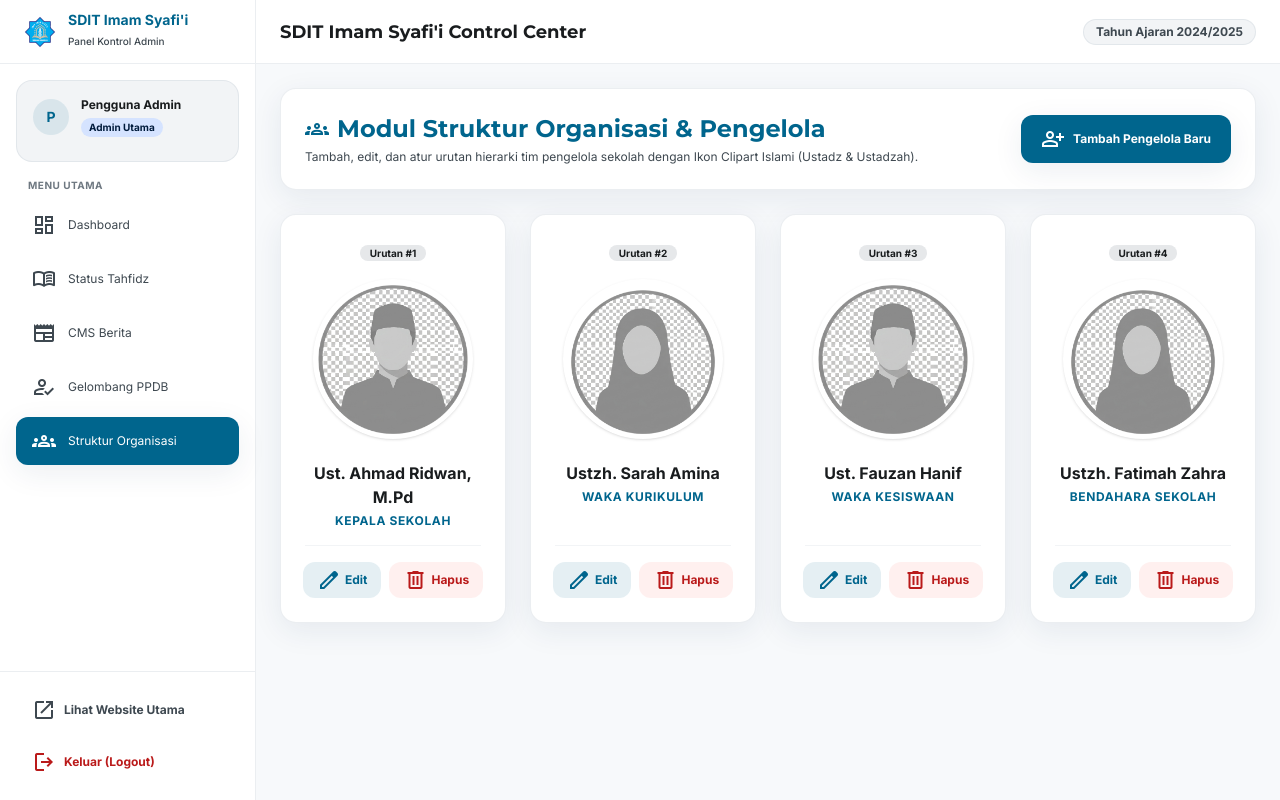
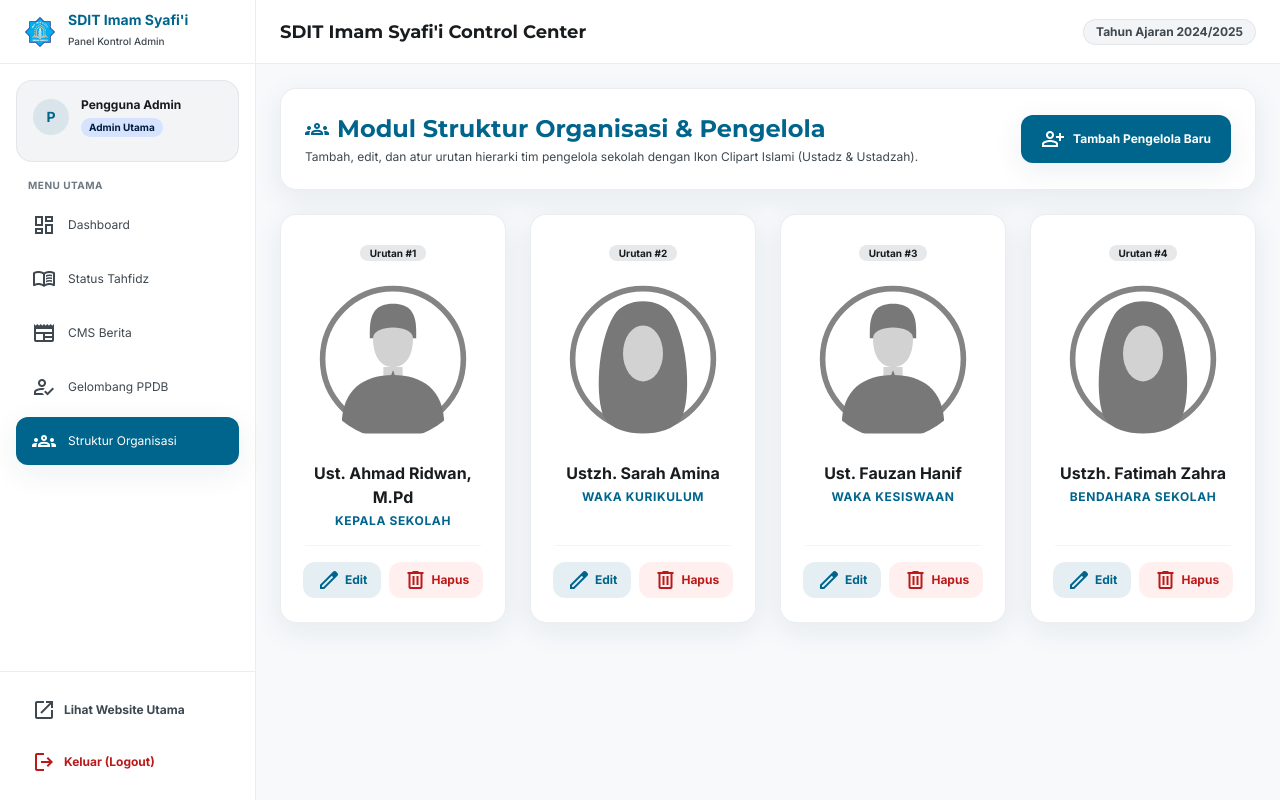
Before and after one commit to hafidzullah-onlearning/sdit-imam-syafii, a Next.js app: page /admin/struktur in a window 1280 px wide. Built offline with nearby package versions, Linux system fonts and the light colour scheme; no server answers; the database is empty.

Commit message:
feat: add IslamicAvatar component with gender-based Ustadz and Ustadzah SVG icons

```diff
--- a/src/components/icons/IslamicAvatars.tsx
+++ b/src/components/icons/IslamicAvatars.tsx
@@ -1,5 +1,4 @@
 import React from "react";
-import Image from "next/image";
 
 interface AvatarProps {
   className?: string;
@@ -7,43 +6,85 @@ interface AvatarProps {
 }
 
 /**
- * Ustadz Avatar Component - Direct User Uploaded Image Asset (/public/avatar-ustadz.png)
+ * Ustadz Avatar Icon - 100% Pure SVG Vector (Clean White Background Inside Ring, 0% Checkerboard, No Cache Delay)
  */
 export function UstadzAvatar({ className = "", size = 120 }: AvatarProps) {
   return (
     <div
-      className={`relative inline-flex items-center justify-center rounded-full overflow-hidden shadow-sm ${className}`}
+      className={`relative inline-flex items-center justify-center rounded-full overflow-hidden ${className}`}
       style={{ width: size, height: size }}
     >
-      <Image
-        src="/avatar-ustadz.png"
-        alt="Avatar Ustadz"
-        width={size}
-        height={size}
-        className="w-full h-full object-cover"
-        unoptimized
-      />
+      <svg
+        viewBox="0 0 200 200"
+        fill="none"
+        xmlns="http://www.w3.org/2000/svg"
+        className="w-full h-full"
+      >
+        {/* Background Circle inside Frame - Pure Clean White */}
+        <circle cx="100" cy="100" r="88" fill="#FFFFFF" />
+
+        {/* Outer Circular Border Ring */}
+        <circle cx="100" cy="100" r="88" stroke="#848484" strokeWidth="7" fill="none" />
+
+        {/* Peci / Kopiah Cap */}
+        <path
+          d="M71 66 C71 42 79 31 100 31 C121 31 129 42 129 66 V74 H71 V66 Z"
+          fill="#787878"
+        />
+
+        {/* Face Contour */}
+        <path
+          d="M75 74 C75 56 125 56 125 74 C125 96 116 110 100 110 C84 110 75 96 75 74 Z"
+          fill="#D2D2D2"
+        />
+
+        {/* Neck Area with V-Notch */}
+        <path d="M88 110 H112 V130 H88 Z" fill="#D2D2D2" />
+        <path
+          d="M100 114 L94 130 H106 L100 114 Z"
+          fill="#787878"
+        />
+
+        {/* Koko Shirt / Shoulders Silhouette */}
+        <path
+          d="M36 182 C36 138 64 120 100 120 C136 120 164 138 164 182 V193 H36 V182 Z"
+          fill="#787878"
+        />
+      </svg>
     </div>
   );
 }
 
 /**
- * Ustadzah Avatar Component - Direct User Uploaded Image Asset (/public/avatar-ustadzah.png)
+ * Ustadzah Avatar Icon - 100% Pure SVG Vector (Clean White Background Inside Ring, 0% Checkerboard, No Cache Delay)
  */
 export function UstadzahAvatar({ className = "", size = 120 }: AvatarProps) {
   return (
     <div
-      className={`relative inline-flex items-center justify-center rounded-full overflow-hidden shadow-sm ${className}`}
+      className={`relative inline-flex items-center justify-center rounded-full overflow-hidden ${className}`}
       style={{ width: size, height: size }}
     >
-      <Image
-        src="/avatar-ustadzah.png"
-        alt="Avatar Ustadzah"
-        width={size}
-        height={size}
-        className="w-full h-full object-cover"
-        unoptimized
-      />
+      <svg
+        viewBox="0 0 200 200"
+        fill="none"
+        xmlns="http://www.w3.org/2000/svg"
+        className="w-full h-full"
+      >
+        {/* Background Circle inside Frame - Pure Clean White */}
+        <circle cx="100" cy="100" r="88" fill="#FFFFFF" />
+
+        {/* Outer Circular Border Ring */}
+        <circle cx="100" cy="100" r="88" stroke="#848484" strokeWidth="7" fill="none" />
+
+        {/* Outer Hijab Drape Silhouette */}
+        <path
+          d="M52 174 C40 152 42 80 64 45 C78 22 122 22 136 45 C158 80 160 152 148 174 C139 188 120 193 100 193 C80 193 61 188 52 174 Z"
+          fill="#787878"
+        />
+
+        {/* Face Oval Opening */}
+        <ellipse cx="100" cy="93" rx="25" ry="35" fill="#D2D2D2" />
+      </svg>
     </div>
   );
 }
```
